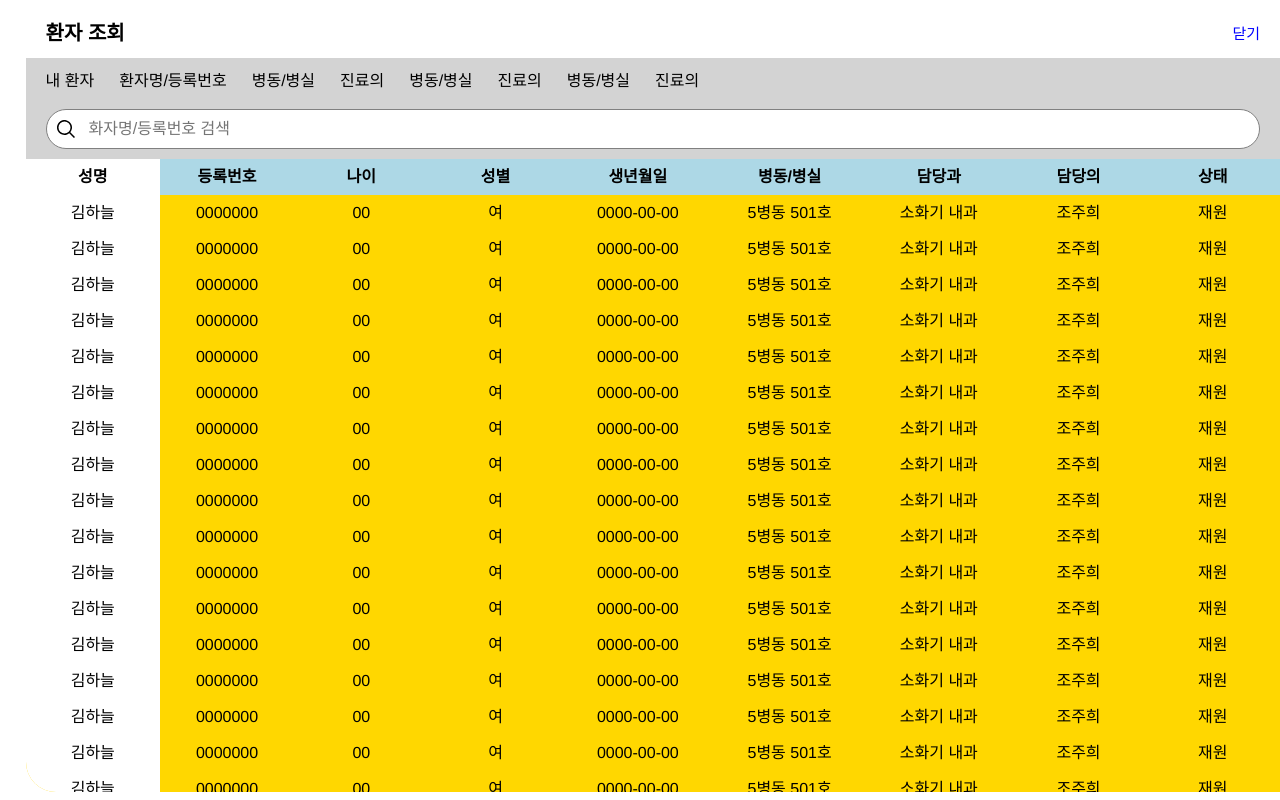
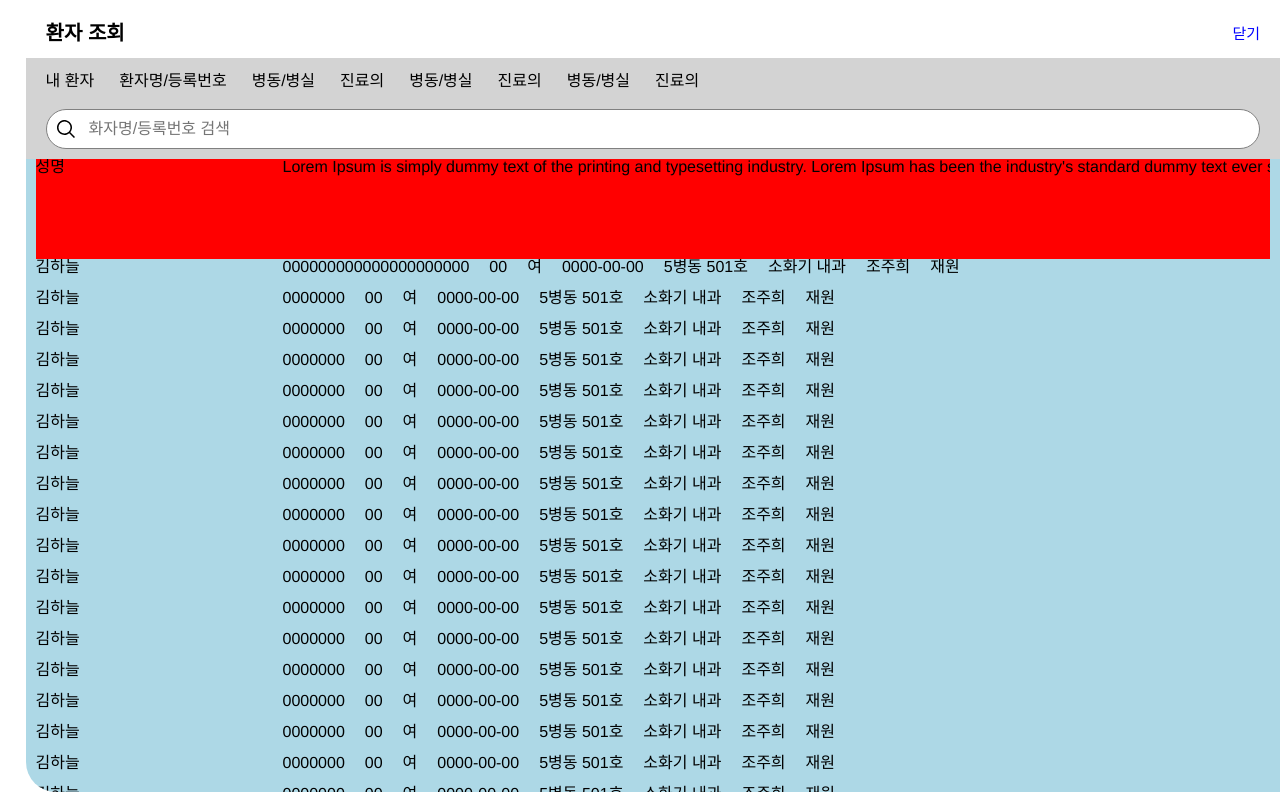
Before and after one commit to eJoy89/doctor_mobile, a Vue app: page /test in a window 1280 px wide. Built offline with nearby package versions, Linux system fonts and the light colour scheme.

Commit message:
syncScroll

```diff
--- a/src/components/Version2/searching_components/SearchingResult.vue
+++ b/src/components/Version2/searching_components/SearchingResult.vue
@@ -1,51 +1,56 @@
 <template>
-    <div class="searching-result-container">
-        <div class="scroll-container">
-            <table class="searching-result-table">
-                <thead>
-                    <tr>
-                        <th v-for="(list, index) in headerList" :key="index" :class="{ 'sticky-header': true, 'sticky-name': index === 0 }"
-                        :style="{zIndex: index === 0 ? '9999' : '999'}">
-                            {{ list.name }}
-                        </th>
-                    </tr>
-                </thead>
-                <tbody>
-                    <tr v-for="(list, rowIndex) in dummy" :key="rowIndex">
-                        <td v-for="(item, colIndex) in Object.values(list)" :key="colIndex" :class="{ 'sticky-name': colIndex === 0 }">
-                            {{ item }}
-                        </td>
-                    </tr>
-                </tbody>
-            </table>
+    <div class="result-container">
+        <div style="width: 20%; ">
+            <div class="header">
+                성명
+            </div>
+
+            <div class="name" style="display: flex; flex-direction: column; row-gap: 15px;">
+                <div v-for="(list, index) in dummy" :key="index">
+                    {{ list.name }}
+                </div>
+            </div>
+        </div>
+
+        <div style="width: 80%;">
+            <div class="header" ref="header">
+                Lorem Ipsum is simply dummy text of the printing and typesetting industry. Lorem Ipsum has been the industry's standard dummy text ever since the 1500s, when an unknown printer took a galley of type and scrambled it to make a type specimen book. It has survived not only five centuries, but also the leap into electronic typesetting, remaining essentially unchanged. It was popularised in the 1960s with the release of Letraset sheets containing Lorem Ipsum passages, and more recently with desktop publishing software like Aldus PageMaker including versions of Lorem Ipsum.
+            </div>
+            <div class="content" ref="content">
+                <div v-for="(list, index) in dummy" :key="index" style="display: flex; column-gap: 20px">
+                    <p v-for="([, value], i) in Object.entries(list).filter(([key]) => key !== 'name')" :key="i">
+                        {{ value }}
+                    </p>
+                </div>
+            </div>
         </div>
     </div>
 </template>
 
+
 <script>
 export default {
-    name: 'SearchingResult',
-    props: {
-        headerList: {
-            type: Array,
-            default() {
-                return [
-                    { name: '성명' },
-                    { name: '등록번호' },
-                    { name: '나이' },
-                    { name: '성별' },
-                    { name: '생년월일' },
-                    { name: '병동/병실' },
-                    { name: '담당과' },
-                    { name: '담당의' },
-                    { name: '상태' }
-                ];
-            }
-        }
-    },
     data() {
         return {
             dummy: [
+                { name: '김하늘', no: '000000000000000000000', age: '00', gender: '여', br: '0000-00-00', lc: '5병동 501호', dp: '소화기 내과', dr: '조주희', st: '재원' },
+                { name: '김하늘', no: '0000000', age: '00', gender: '여', br: '0000-00-00', lc: '5병동 501호', dp: '소화기 내과', dr: '조주희', st: '재원' },
+                { name: '김하늘', no: '0000000', age: '00', gender: '여', br: '0000-00-00', lc: '5병동 501호', dp: '소화기 내과', dr: '조주희', st: '재원' },
+                { name: '김하늘', no: '0000000', age: '00', gender: '여', br: '0000-00-00', lc: '5병동 501호', dp: '소화기 내과', dr: '조주희', st: '재원' },
+                { name: '김하늘', no: '0000000', age: '00', gender: '여', br: '0000-00-00', lc: '5병동 501호', dp: '소화기 내과', dr: '조주희', st: '재원' },
+                { name: '김하늘', no: '0000000', age: '00', gender: '여', br: '0000-00-00', lc: '5병동 501호', dp: '소화기 내과', dr: '조주희', st: '재원' },
+                { name: '김하늘', no: '0000000', age: '00', gender: '여', br: '0000-00-00', lc: '5병동 501호', dp: '소화기 내과', dr: '조주희', st: '재원' },
+                { name: '김하늘', no: '0000000', age: '00', gender: '여', br: '0000-00-00', lc: '5병동 501호', dp: '소화기 내과', dr: '조주희', st: '재원' },
+                { name: '김하늘', no: '0000000', age: '00', gender: '여', br: '0000-00-00', lc: '5병동 501호', dp: '소화기 내과', dr: '조주희', st: '재원' },
+                { name: '김하늘', no: '0000000', age: '00', gender: '여', br: '0000-00-00', lc: '5병동 501호', dp: '소화기 내과', dr: '조주희', st: '재원' },
+                { name: '김하늘', no: '0000000', age: '00', gender: '여', br: '0000-00-00', lc: '5병동 501호', dp: '소화기 내과', dr: '조주희', st: '재원' },
+                { name: '김하늘', no: '0000000', age: '00', gender: '여', br: '0000-00-00', lc: '5병동 501호', dp: '소화기 내과', dr: '조주희', st: '재원' },
+                { name: '김하늘', no: '0000000', age: '00', gender: '여', br: '0000-00-00', lc: '5병동 501호', dp: '소화기 내과', dr: '조주희', st: '재원' },
+                { name: '김하늘', no: '0000000', age: '00', gender: '여', br: '0000-00-00', lc: '5병동 501호', dp: '소화기 내과', dr: '조주희', st: '재원' },
+                { name: '김하늘', no: '0000000', age: '00', gender: '여', br: '0000-00-00', lc: '5병동 501호', dp: '소화기 내과', dr: '조주희', st: '재원' },
+                { name: '김하늘', no: '0000000', age: '00', gender: '여', br: '0000-00-00', lc: '5병동 501호', dp: '소화기 내과', dr: '조주희', st: '재원' },
+                { name: '김하늘', no: '0000000', age: '00', gender: '여', br: '0000-00-00', lc: '5병동 501호', dp: '소화기 내과', dr: '조주희', st: '재원' },
+
                 { name: '김하늘', no: '0000000', age: '00', gender: '여', br: '0000-00-00', lc: '5병동 501호', dp: '소화기 내과', dr: '조주희', st: '재원' },
                 { name: '김하늘', no: '0000000', age: '00', gender: '여', br: '0000-00-00', lc: '5병동 501호', dp: '소화기 내과', dr: '조주희', st: '재원' },
                 { name: '김하늘', no: '0000000', age: '00', gender: '여', br: '0000-00-00', lc: '5병동 501호', dp: '소화기 내과', dr: '조주희', st: '재원' },
@@ -63,61 +68,53 @@ export default {
                 { name: '김하늘', no: '0000000', age: '00', gender: '여', br: '0000-00-00', lc: '5병동 501호', dp: '소화기 내과', dr: '조주희', st: '재원' },
                 { name: '김하늘', no: '0000000', age: '00', gender: '여', br: '0000-00-00', lc: '5병동 501호', dp: '소화기 내과', dr: '조주희', st: '재원' },
                 { name: '김하늘', no: '0000000', age: '00', gender: '여', br: '0000-00-00', lc: '5병동 501호', dp: '소화기 내과', dr: '조주희', st: '재원' },
-                { name: '김하늘', no: '0000000', age: '00', gender: '여', br: '0000-00-00', lc: '5병동 501호', dp: '소화기 내과', dr: '조주희', st: '재원' },
-                { name: '김하늘', no: '0000000', age: '00', gender: '여', br: '0000-00-00', lc: '5병동 501호', dp: '소화기 내과', dr: '조주희', st: '재원' },
-                { name: '김하늘', no: '0000000', age: '00', gender: '여', br: '0000-00-00', lc: '5병동 501호', dp: '소화기 내과', dr: '조주희', st: '재원' },
-                { name: '김하늘', no: '0000000', age: '00', gender: '여', br: '0000-00-00', lc: '5병동 501호', dp: '소화기 내과', dr: '조주희', st: '재원' },
-                { name: '김하늘', no: '0000000', age: '00', gender: '여', br: '0000-00-00', lc: '5병동 501호', dp: '소화기 내과', dr: '조주희', st: '재원' },
-                { name: '김하늘', no: '0000000', age: '00', gender: '여', br: '0000-00-00', lc: '5병동 501호', dp: '소화기 내과', dr: '조주희', st: '재원' },
-                { name: '김하늘', no: '0000000', age: '00', gender: '여', br: '0000-00-00', lc: '5병동 501호', dp: '소화기 내과', dr: '조주희', st: '재원' },
-                { name: '김하늘', no: '0000000', age: '00', gender: '여', br: '0000-00-00', lc: '5병동 501호', dp: '소화기 내과', dr: '조주희', st: '재원' },
-                { name: '김하늘', no: '0000000', age: '00', gender: '여', br: '0000-00-00', lc: '5병동 501호', dp: '소화기 내과', dr: '조주희', st: '재원' },
-                { name: '김하늘', no: '0000000', age: '00', gender: '여', br: '0000-00-00', lc: '5병동 501호', dp: '소화기 내과', dr: '조주희', st: '재원' },
-                { name: '김하늘', no: '0000000', age: '00', gender: '여', br: '0000-00-00', lc: '5병동 501호', dp: '소화기 내과', dr: '조주희', st: '재원' },
-                { name: '김하늘', no: '0000000', age: '00', gender: '여', br: '0000-00-00', lc: '5병동 501호', dp: '소화기 내과', dr: '조주희', st: '재원' },
-                { name: '김하늘', no: '0000000', age: '00', gender: '여', br: '0000-00-00', lc: '5병동 501호', dp: '소화기 내과', dr: '조주희', st: '재원' },
-            ]
-        };
+            ],
+        }
+    },
+    mounted() {
+        this.$refs.header.addEventListener('scroll', this.syncScroll);
+        this.$refs.content.addEventListener('scroll', this.syncScroll);
+    },
+    beforeunmounted() {
+        this.$refs.header.removeEventListener('scroll', this.syncScroll);
+        this.$refs.content.removeEventListener('scroll', this.syncScroll);
+    },
+    methods: {
+        syncScroll(event) {
+            if (event.target === this.$refs.header) {
+                this.$refs.content.scrollLeft = event.target.scrollLeft;
+            } else {
+                this.$refs.header.scrollLeft = event.target.scrollLeft;
+            }
+        }
     }
-};
+}
 </script>
 
-<style scoped>
-.searching-result-container {
-    width: 100%;
-    background: gold;
-}
+<style lang="scss" scoped>
+.result-container {
+    height: 100%;
+    background: lightblue;
+    position: relative;
+    overflow: scroll;
+    display: flex;
+    padding: 0 10px 10px 10px;
 
-.scroll-container {
-    display: flex;
-    flex-direction: column;
-}
+    .header {
+        height: 100px;
+        background: red;
+        position: sticky;
+        top: 0;
+        overflow-x: scroll;
+        white-space: nowrap;
+    }
 
-.searching-result-table {
-    width: 100%;
-    border-collapse: collapse;
-}
-
-.searching-result-table th,
-.searching-result-table td {
-    min-width: 100px;
-    padding: 10px 15px;
-    text-align: center;
-    vertical-align: middle;
-    border: 0px solid #ccc;
-}
-
-.sticky-header {
-    position: sticky;
-    top: 0;
-    background: lightblue;
-    z-index: 9999;
-}
-
-.sticky-name {
-    position: sticky;
-    left: 0;
-    background: white;
-    z-index: 99;
+    .content {
+        overflow-x: scroll;
+        white-space: nowrap;
+        display: flex;
+        flex-direction: column;
+        row-gap: 15px;
+    }
 }
 </style>
--- a/src/components/Version2/searching_components/SearchingTemplate.vue
+++ b/src/components/Version2/searching_components/SearchingTemplate.vue
@@ -94,7 +94,7 @@ export default {
     .searching-main {
       width: 100%;
       height: calc(100% - 100px);
-      overflow: auto;
+      // overflow: auto;
       position: relative;
 
     }
```
Also changed, not shown: 1 other file (tests, documents, lock files or other folders).
